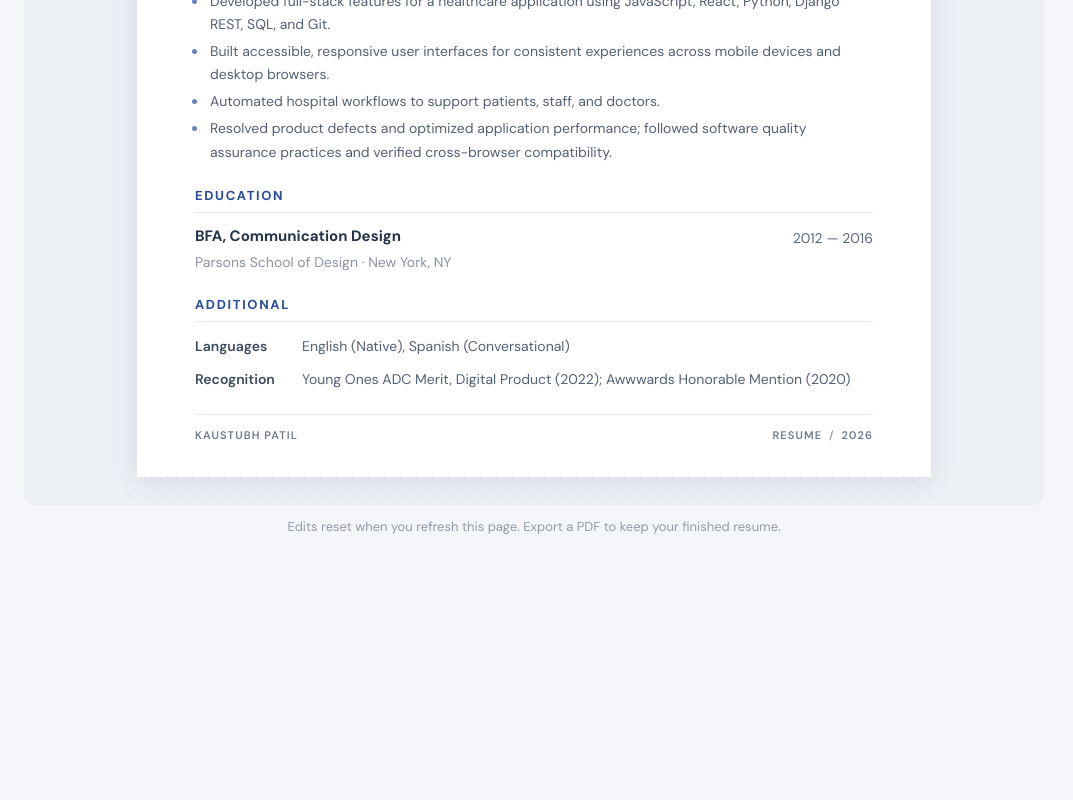
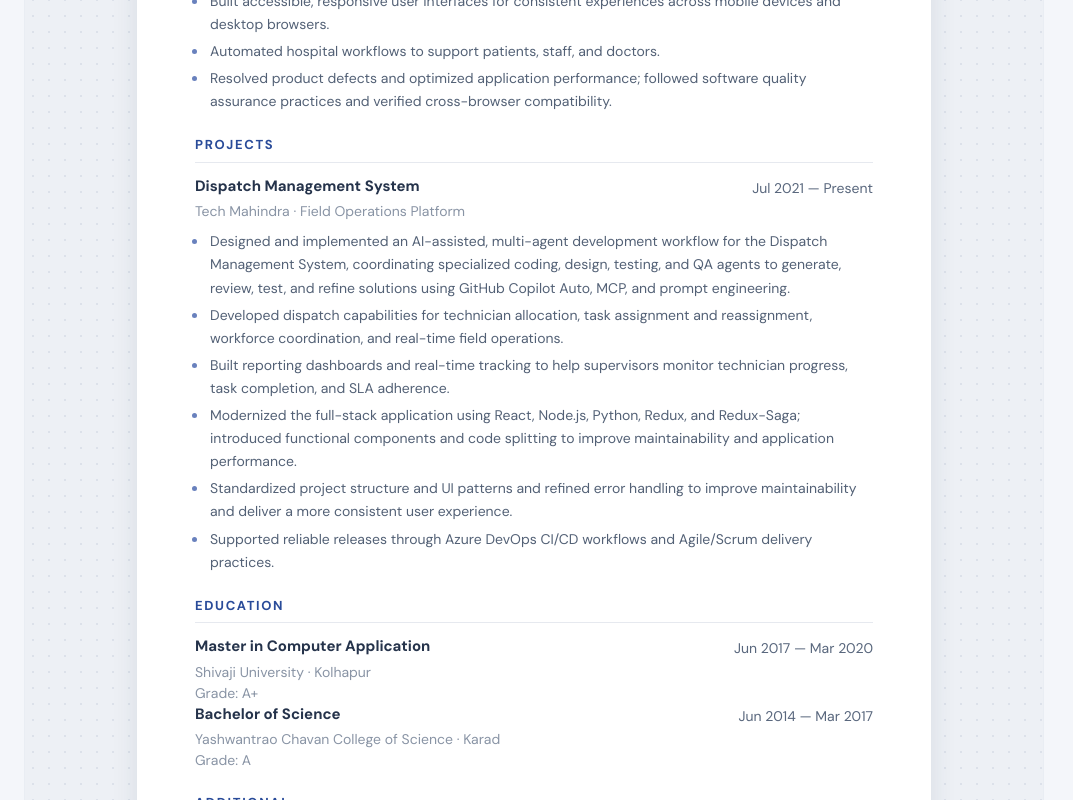
Before and after one commit to Kaustubh3117/resume, a React (Vite) app: page / in a window 1280 px wide. Shown: the part 1220-2020 px from the top of the page, without its empty margins (106-1179 px from the left). Before the commit the page ends 1795 px from the top, so only its background shows below. Built offline with nearby package versions, Linux system fonts and the light colour scheme.

Commit message:
added project

```diff
--- a/src/App.jsx
+++ b/src/App.jsx
@@ -130,7 +130,6 @@ function App() {
                     <p className="date"><Editable>Jul 2021 — Present</Editable></p>
                   </div>
                   <ul>
-                    <li><Editable>Architected and implemented a multi-agent AI system with specialized coding, design, testing, and QA agents to generate, review, test, and refine software solutions.</Editable></li>
                     <li><Editable>Architected scalable project structures across three major projects, improving maintainability and supporting evolving business requirements.</Editable></li>
                     <li><Editable>Improved application performance using code splitting, caching, and database indexing to reduce page load times.</Editable></li>
                     <li><Editable>Built and deployed web applications through Azure DevOps CI/CD pipelines, following Agile and Scrum practices to support reliable releases.</Editable></li>
@@ -154,14 +153,44 @@ function App() {
                 </div>
               </section>
 
+              <section className="resume-section projects-section">
+                <SectionTitle>Projects</SectionTitle>
+                <div className="experience-item">
+                  <div className="role-heading">
+                    <div>
+                      <h3><Editable>Dispatch Management System</Editable></h3>
+                      <p className="company"><Editable>Tech Mahindra</Editable><span> · </span><Editable>Field Operations Platform</Editable></p>
+                    </div>
+                    <p className="date"><Editable>Jul 2021 — Present</Editable></p>
+                  </div>
+                  <ul>
+                    <li><Editable>Designed and implemented an AI-assisted, multi-agent development workflow for the Dispatch Management System, coordinating specialized coding, design, testing, and QA agents to generate, review, test, and refine solutions using GitHub Copilot Auto, MCP, and prompt engineering.</Editable></li>
+                    <li><Editable>Developed dispatch capabilities for technician allocation, task assignment and reassignment, workforce coordination, and real-time field operations.</Editable></li>
+                    <li><Editable>Built reporting dashboards and real-time tracking to help supervisors monitor technician progress, task completion, and SLA adherence.</Editable></li>
+                    <li><Editable>Modernized the full-stack application using React, Node.js, Python, Redux, and Redux-Saga; introduced functional components and code splitting to improve maintainability and application performance.</Editable></li>
+                    <li><Editable>Standardized project structure and UI patterns and refined error handling to improve maintainability and deliver a more consistent user experience.</Editable></li>
+                    <li><Editable>Supported reliable releases through Azure DevOps CI/CD workflows and Agile/Scrum delivery practices.</Editable></li>
+                  </ul>
+                </div>
+              </section>
+
               <section className="resume-section education-section">
                 <SectionTitle>Education</SectionTitle>
                 <div className="education-item">
                   <div>
-                    <h3><Editable>BFA, Communication Design</Editable></h3>
-                    <p className="company"><Editable>Parsons School of Design</Editable><span> · </span><Editable>New York, NY</Editable></p>
+                    <h3><Editable>Master in Computer Application</Editable></h3>
+                    <p className="company"><Editable>Shivaji University</Editable><span> · </span><Editable>Kolhapur</Editable></p>
+                    <p className="company"><Editable>Grade: A+</Editable></p>
                   </div>
-                  <p className="date"><Editable>2012 — 2016</Editable></p>
+                  <p className="date"><Editable>Jun 2017 — Mar 2020</Editable></p>
+                </div>
+                <div className="education-item">
+                  <div>
+                    <h3><Editable>Bachelor of Science</Editable></h3>
+                    <p className="company"><Editable>Yashwantrao Chavan College of Science</Editable><span> · </span><Editable>Karad</Editable></p>
+                    <p className="company"><Editable>Grade: A</Editable></p>
+                  </div>
+                  <p className="date"><Editable>Jun 2014 — Mar 2017</Editable></p>
                 </div>
               </section>
 
```
